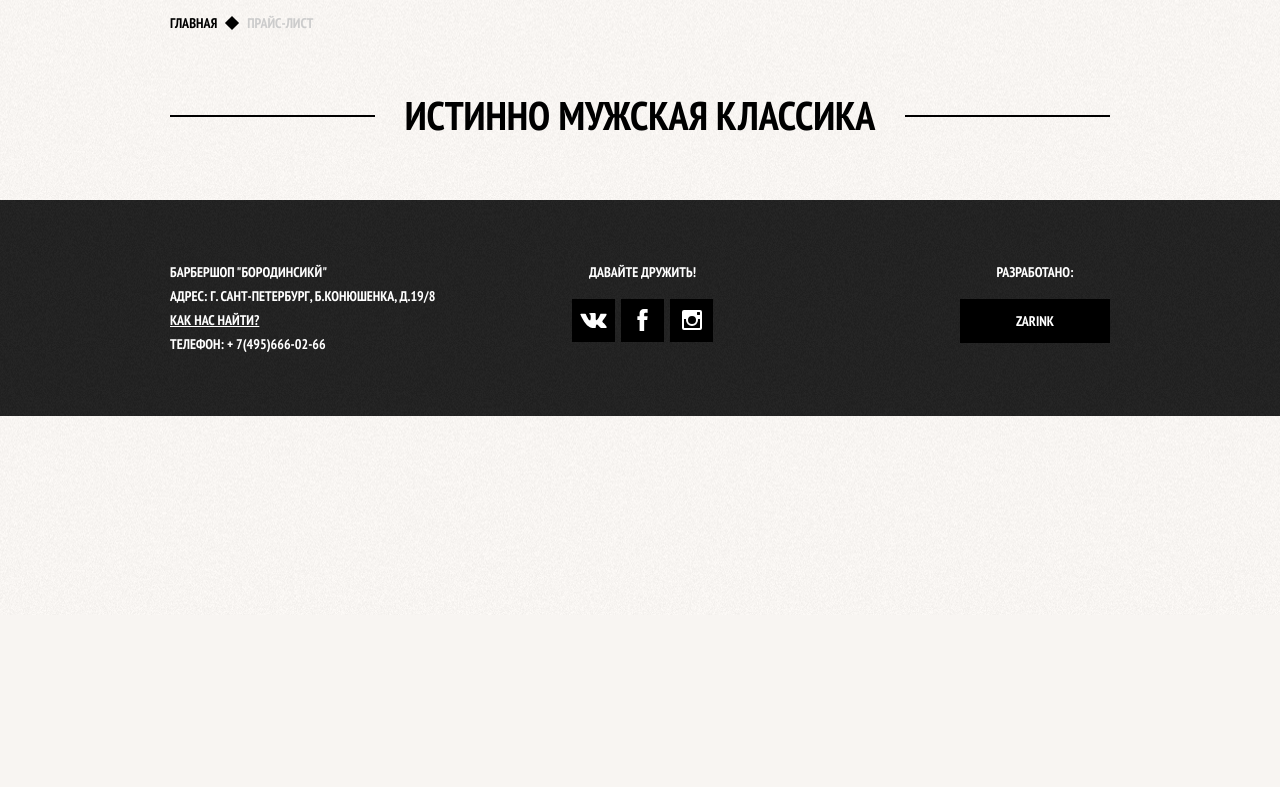
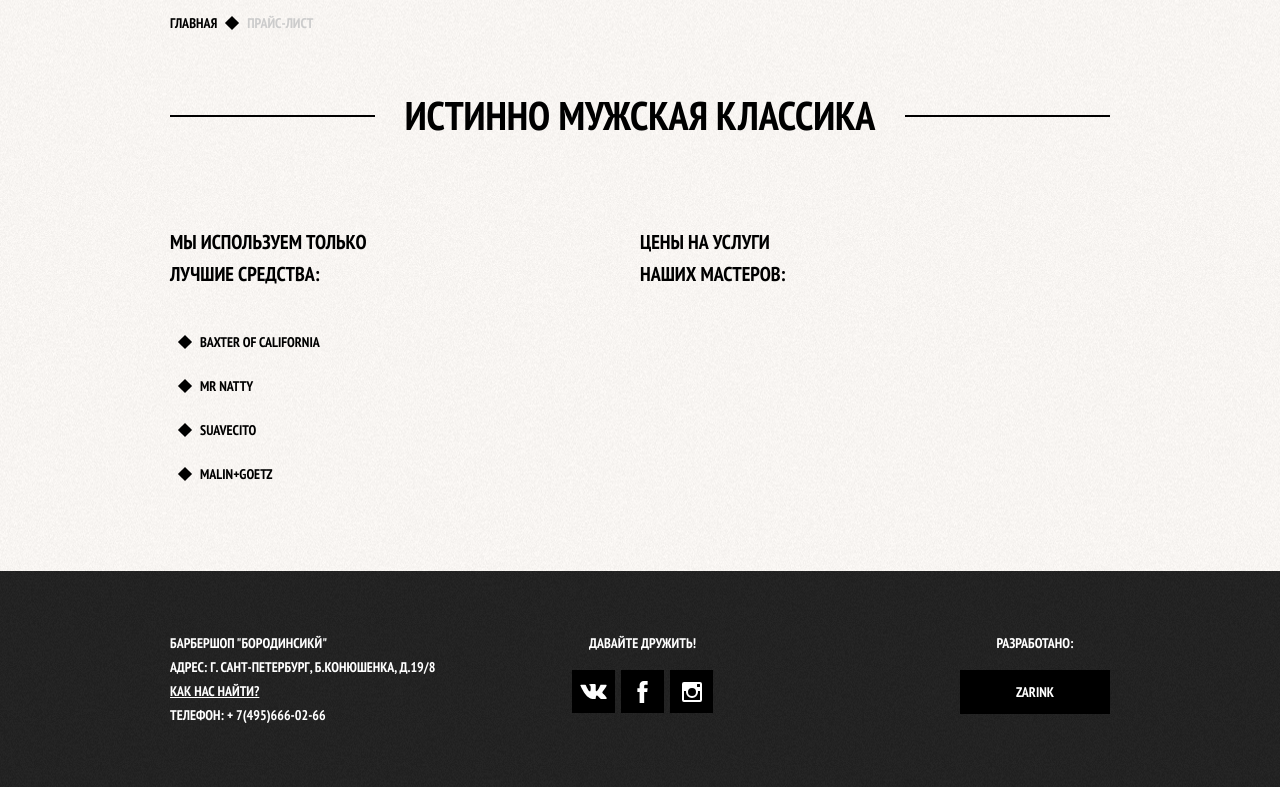
Before and after one commit to Atomini/lern_html_css_js, a Django app: page /barber/price/ in a window 1280 px wide. Shown: the part 185-972 px from the top of the page. Before the commit the page ends 601 px from the top, so only its background shows below. Run offline with Django 4.2, Linux system fonts and the light colour scheme.

Commit message:
Добавлен список для прайс листа

```diff
--- a/site_f/main/static/barber/css/price.css
+++ b/site_f/main/static/barber/css/price.css
@@ -6,6 +6,7 @@
     position: relative;
     overflow: hidden;
 
+    margin-bottom: 75px;
 }
 
 .crossed-title::before{
@@ -27,3 +28,60 @@
     top: 0;
     margin-left: 30px;
 }
+
+.index-colums{
+    display: flex;
+    justify-content: space-between;
+
+}
+
+.price-list{
+    width: 50%;
+}
+
+.care-products{
+    width: 50%;
+}
+
+.price-list h2{
+    font-size: 20px;
+    line-height: 32px;
+    margin-bottom: 40px;
+}
+
+.care-products h2{
+    font-size: 20px;
+    line-height: 32px;
+    margin-bottom: 40px;
+}
+
+.care-list{
+    font-size: inherit;
+
+    padding: 0;
+    margin-left: 20px;
+    margin-bottom: 20px;
+
+    list-style: none;
+}
+
+.care-item{
+    margin-bottom: 20px;
+}
+
+.care-item::before{
+    display: inline-flex;
+    position: relative;
+
+    right: 10px;
+
+    content: '';
+    /*position: relative;*/
+
+    width: 10px;
+    height: 10px;
+
+
+    background-color: black;
+    transform: rotate(45deg);
+}
--- a/site_f/main/templates/barber/price.html
+++ b/site_f/main/templates/barber/price.html
@@ -47,6 +47,20 @@
 
         <h1 class="crossed-title">Истинно мужская классика</h1>
 
+        <div class="index-colums">
+            <section class="care-products">
+                <h2>Мы используем только <br>лучшие средства:</h2>
+                <ul class="care-list">
+                    <li class="care-item">Baxter of California</li>
+                    <li class="care-item">Mr Natty</li>
+                    <li class="care-item">Suavecito</li>
+                    <li class="care-item">Malin+Goetz</li>
+                </ul>
+            </section>
+            <section class="price-list">
+                <h2>Цены на услуги <br>наших мастеров:</h2>
+            </section>
+        </div>
 
     </main>
 
```
